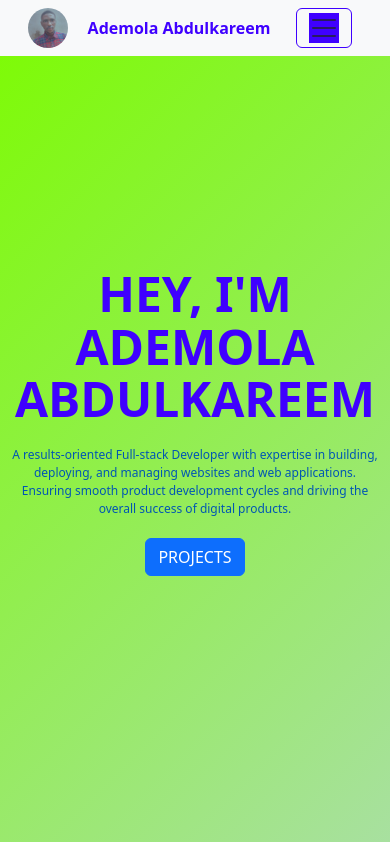
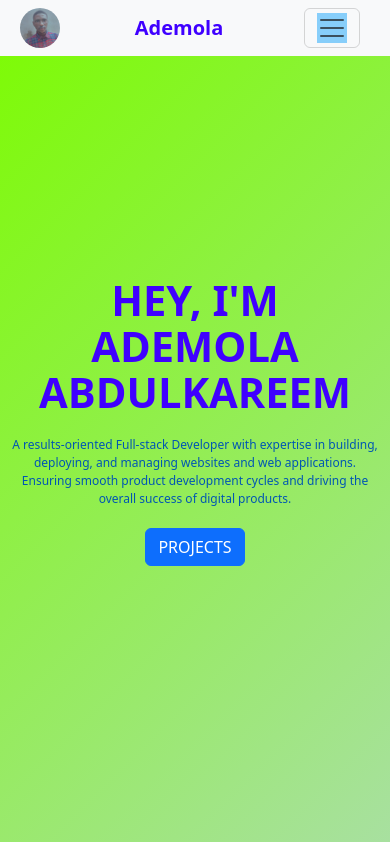
Before and after one commit to dr-white004/Portfolio, a React (Vite) app: page / in a window 390 px wide. Shown: the top 842 px of the page. Built offline with nearby package versions, Linux system fonts and the light colour scheme.

Commit message:
navbar adjustment 2

```diff
--- a/src/componenets/navbar.jsx
+++ b/src/componenets/navbar.jsx
@@ -28,7 +28,7 @@ function NavigationBar() {
     <Navbar bg="light" expand="lg" fixed="top" ref={navbarRef} expanded={expanded} className="navbar">
     <Container>
       <img src={pixx} alt="Profile" className="navbar-image" />
-      <Navbar.Brand href="#home" className="navbar-brand custom-brand">Ademola Abdulkareem</Navbar.Brand>
+      <Navbar.Brand href="#home" className="navbar-brand custom-brand">Ademola </Navbar.Brand>
       <Navbar.Toggle onClick={handleToggle} aria-controls="basic-navbar-nav" />
       <Navbar.Collapse id="basic-navbar-nav">
         <Nav className="ms-auto">
--- a/src/index.css
+++ b/src/index.css
@@ -64,7 +64,7 @@ button:focus-visible {
 
 @media (prefers-color-scheme: light) {
   :root {
-    color: #213547;
+
     background-color: #ffffff;
   }
   a:hover {
--- a/src/styling/hero.css
+++ b/src/styling/hero.css
@@ -42,7 +42,7 @@
   }
 
   .hero-title {
-    font-size: 3rem;
+    font-size: 2.6rem;
     font-weight: bold;
     width: 100%;
     text-align: center;
--- a/src/styling/navbar.css
+++ b/src/styling/navbar.css
@@ -1,12 +1,6 @@
-
 .navbar {
-  background-color: #ffffff;
-  margin: 0px;
-  display: flex;
-  justify-content: space-between;
-  align-items: center;
-  padding: 0.5rem 1rem;
-  flex-wrap: nowrap;
+  background-color: #ffffff; /* White background */
+  transition: background-color 0.3s ease;
 }
 
 .navbar-image {
@@ -20,43 +14,23 @@
 .navbar-brand {
   color: #3F00FF !important;
   font-weight: bold;
-  white-space: nowrap;
 }
 
 .navbar-brand:hover {
-  color: #7CFC00;
+  color: #90EE90;
 }
 
-.navbar .nav-link {
+.nav-link {
   color: #3F00FF !important;
   font-weight: bold;
   transition: color 0.3s ease;
-  white-space: nowrap;
 }
 
 .nav-link:hover {
-  color: #7CFC00 !important;
+  color: #90EE90 !important;
 }
 
-.navbar-toggler {
-  border-color: #3F00FF;
-}
 
 .navbar-toggler-icon {
-  background-color: #3F00FF;
-  padding: 0.3rem;
+  background-color: #87CEFA;
 }
-
-@media (max-width: 768px) {
-  .navbar {
-    padding: 0.5rem;
-  }
-
-  .navbar-brand {
-    font-size: 1rem;
-  }
-
-  .navbar .nav-link {
-    font-size: 0.9rem;
-  }
-}
```
